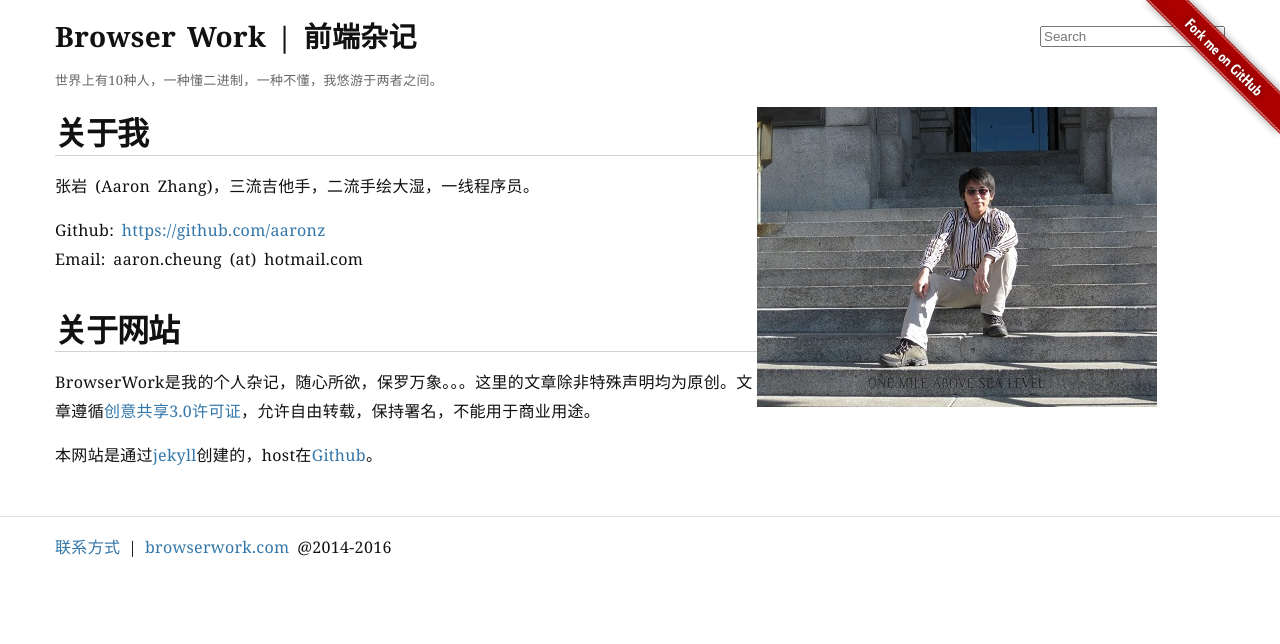
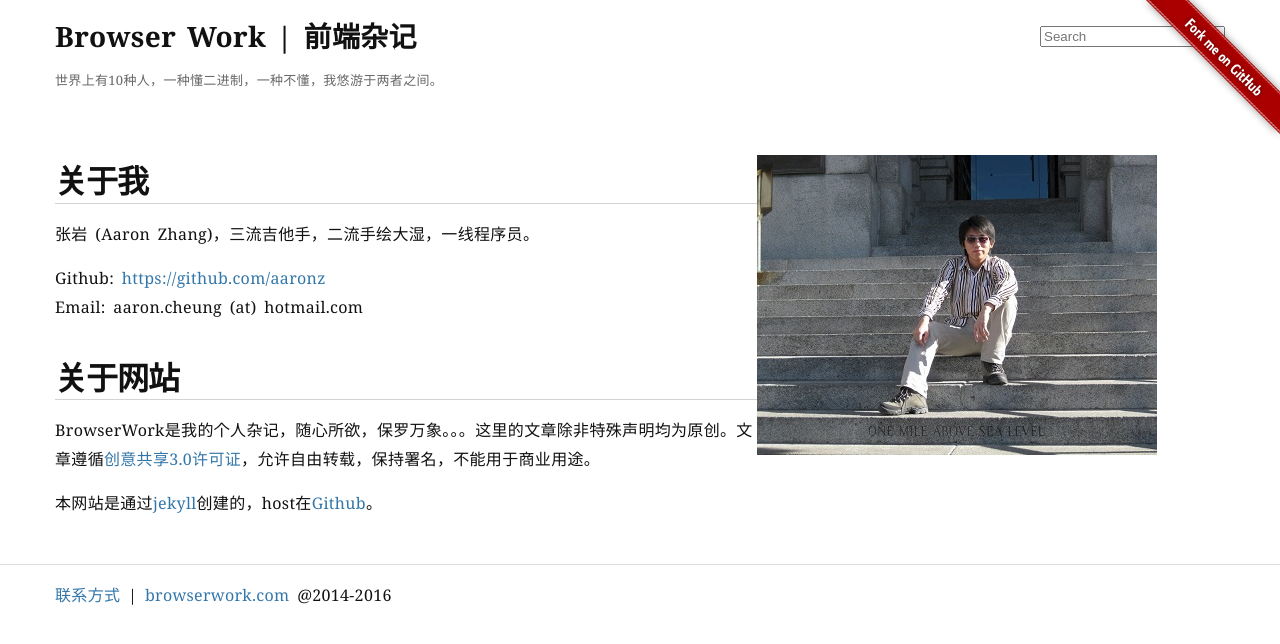
Before and after one commit to aaronz/aaronz.github.com, a Jekyll site: the page built from contact.html, in a window 1280 px wide. Shown: the top 644 px of the page. Built offline with Jekyll 4.4.1, drawn with Linux system fonts in a browser that asks for light colours; Markdown is read by kramdown in place of the engine named in the settings.

Commit message:
refine front page style.

```diff
--- a/_layouts/default.html
+++ b/_layouts/default.html
@@ -16,7 +16,7 @@
 
 <body>
     <div>
-        <div id="header">
+        <div class="header">
             <div class="wrapper">
                 <form id="nav-search" method="GET" action="/search.html">
                     <div id="search-right-pix">
--- a/assets/css/main.css
+++ b/assets/css/main.css
@@ -50,7 +50,7 @@
 .excerpt img{
   /*border-radius: 30px;*/
   display: inline-block;
-  max-width: 35%;
+  max-width: 45%;
   opacity: 0.85;
   filter: alpha(opacity=85);
 }
@@ -207,6 +207,7 @@
   color:#111111;
   font-weight: bold;
   font-size: 1.75rem;
+  margin-top:3em;
 }
 
 .site-description {
@@ -247,3 +248,12 @@
 .image-gallary{
   display:inline-block;
 }
+
+.latest-posts{
+  padding-left: 2em;
+  border-left:3px solid black;
+}
+
+.header{
+  margin-bottom:3em;
+}
```
Also changed, not shown: index.html (+1 -7 lines).
